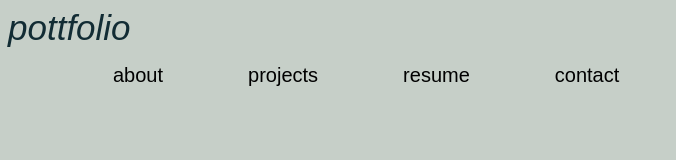
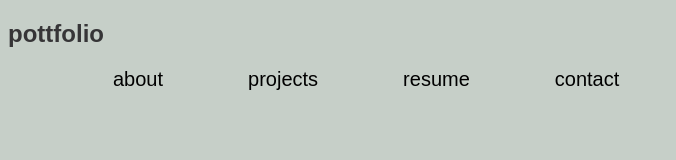
Before and after one commit to mtpott/pottfolio, a React (Create React App) app: page / in a window 1280 px wide. Shown: the top 160 px of the page, without its empty margins (0-676 px from the left). Built offline with nearby package versions, Linux system fonts and the light colour scheme.

Commit message:
final push to github with last changes

```diff
--- a/src/components/Header/index.js
+++ b/src/components/Header/index.js
@@ -1,11 +1,11 @@
-import React, { useEffect } from 'react';
+import React from 'react';
 import Nav from '../Nav';
 
 function Header(props) {
 
     return (
         <section className='header-section'>
-            <a href="/pottfolio" className='header-name'>pottfolio</a>
+            <h1>pottfolio</h1>
             <Nav />
         </section>
     );
```
